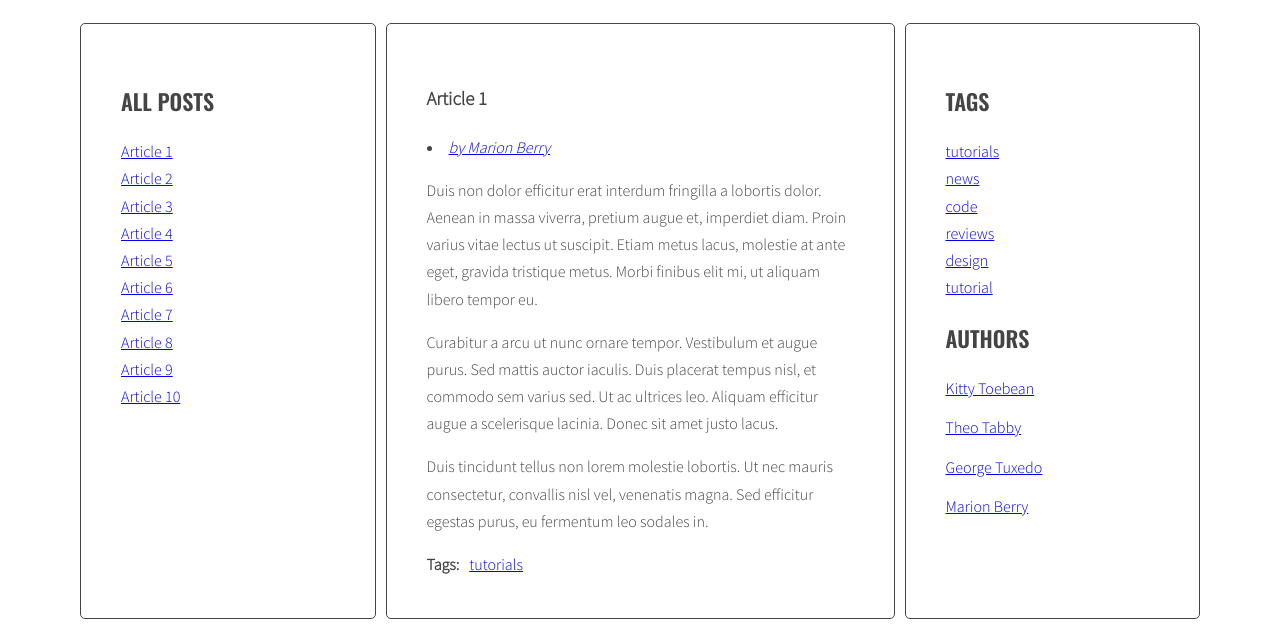
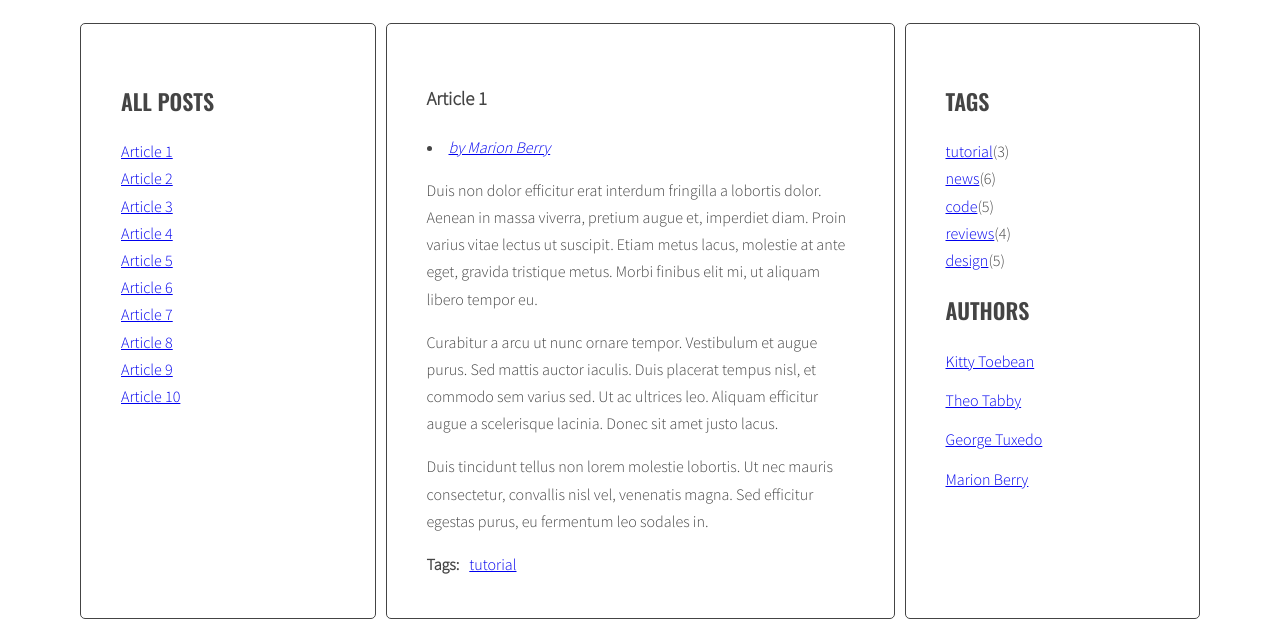
Before and after one commit to Miszczo/javascript-blog, a website: page index.html in a window 1280 px wide. Shown: the part 220-847 px from the top of the page. Drawn offline with nearby package versions, Linux system fonts and the light colour scheme.

Commit message:
Add calculateTagsParams and calculateTagClass functions, change allTagsHTML link (168line)

```diff
--- a/index.html
+++ b/index.html
@@ -21,7 +21,7 @@
         </ul>
       </aside>
       <section class="posts">
-        <article class="post active" id="article-1" data-tags="tutorials" data-author="by Marion Berry">
+        <article class="post active" id="article-1" data-tags="tutorial" data-author="by Marion Berry">
           <h3 class="post-title">Article 1</h3>
           <p class="post-author"></p>
           <div class="post-content">
@@ -132,7 +132,7 @@
             </ul>
           </div>
         </article>
-        <article class="post" id="article-8" data-tags="news design tutorials" data-author="by Theo Tabby">
+        <article class="post" id="article-8" data-tags="news design tutorial" data-author="by Theo Tabby">
           <h3 class="post-title">Article 8</h3>
           <p class="post-author"></p>
           <div class="post-content">
--- a/js/script.js
+++ b/js/script.js
@@ -37,7 +37,10 @@ const optArticleSelector = '.post',
   optTitleListSelector = '.titles',
   optArticleTagsSelector = '.post-tags .list',
   optArticleAuthorSelector = '.post .post-author',
-  optTagsListSelector = '.tags.list';
+  optTagsListSelector = '.tags.list',
+  optCloudClassCount = 5,
+  optCloudClassPrefix = 'tag-size-';
+console.log(optTagsListSelector);
 // generateTitleLinks function
 function generateTitleLinks(customSelector = ''){
   console.log(generateTitleLinks);
@@ -79,11 +82,43 @@ function generateTitleLinks(customSelector = ''){
 }
 generateTitleLinks();
 
+// GENERATE CALCULATE_TAGS_PARAMS function
+function calculateTagsParams(tags){
+
+  const params = {max: 0, min: 999999};
+
+  for(let tag in tags){
+    console.log(tag + ' is used ' + tags[tag] + ' times');
+    if(tags[tag] > params.max){
+      params.max = tags[tag];
+    }
+  }
+
+  return params;
+}
+
+calculateTagsParams();
+
+// calculateTagClass FUNCTION
+function calculateTagClass(count, params = {max: 0, min: 999999}){
+  console.log(calculateTagClass);
+
+  const normalizedCount = count - params.min;
+  console.log(normalizedCount);
+  const normalizedMax = params.max - params.min;
+  console.log(normalizedMax);
+  const percentage = normalizedCount / normalizedMax;
+  console.log(percentage);
+  const classNumber = Math.floor( percentage * (optCloudClassCount - 1) + 1 );
+  return optCloudClassPrefix + classNumber;
+}
+calculateTagClass();
 
 // GENERATE_TAGS FUNCTION
 function generateTags(){
-  /* [NEW] create a new variable allTags with an empty array */
-  let allTags = [];
+  /* [NEW] create a new variable allTags with an empty object */
+  let allTags = {};
+  console.log(allTags);
   /* find all articles */
   const articles = document.querySelectorAll(optArticleSelector);
   console.log(articles);
@@ -107,9 +142,11 @@ function generateTags(){
       /* add generated code to html variable */
       tagsWrapper.innerHTML = tagsWrapper.innerHTML + linkHTML;
       /* [NEW] check if this link is NOT already in allTags */
-      if(allTags.indexOf(linkHTML) == -1){
-        /* [NEW] add generated code to allTags array */
-        allTags.push(linkHTML);
+      if(!allTags.hasOwnProperty(tag)){ // eslint-disable-line no-prototype-builtins
+        /* [NEW] add generated code to allTags object */
+        allTags[tag] = 1;
+      } else {
+        allTags[tag]++;
       }
     /* END LOOP: for each tag */
     }
@@ -119,8 +156,24 @@ function generateTags(){
   }
   /* [NEW] find list of tags in right column */
   const tagList = document.querySelector('.tags');
-  /* [NEW] add html from allTags to tagList */
-  tagList.innerHTML = allTags.join(' ');
+  console.log(tagList);
+  const tagsParams = calculateTagsParams(allTags);
+  console.log('tagsParams:', tagsParams)
+  /* [NEW] create variable for all links HTML code */
+  let allTagsHTML = '';
+
+  /* [NEW] START LOOP: for each tag in allTags: */
+  for(let tag in allTags){
+    /* [NEW] generate code of a link and add it to allTagsHTML */
+    allTagsHTML += '<li><a class="calculateTagClass(allTags[tag], tagsParams) + " href="#tag-' + tag + '">' + tag + '</a>(' + allTags[tag] + ')</li>';
+    console.log(tag);
+  /* [NEW] END LOOP: for each tag in allTags: */
+  }
+
+  /* [NEW] add html from allTagsHTML to tagList */
+  tagList.innerHTML = allTagsHTML;
+  console.log(allTags);
+  console.log(allTagsHTML);
 }
 generateTags();
 
@@ -161,6 +214,7 @@ function tagClickHandler(event){
   generateTitleLinks('[data-tags~="' + tag + '"]');
 }
 
+// addClickListenersToTags
 function addClickListenersToTags(){
   /* find all links to tags */
   const linksToTags = document.querySelectorAll('.post-tags a, .list.tags a');
```
